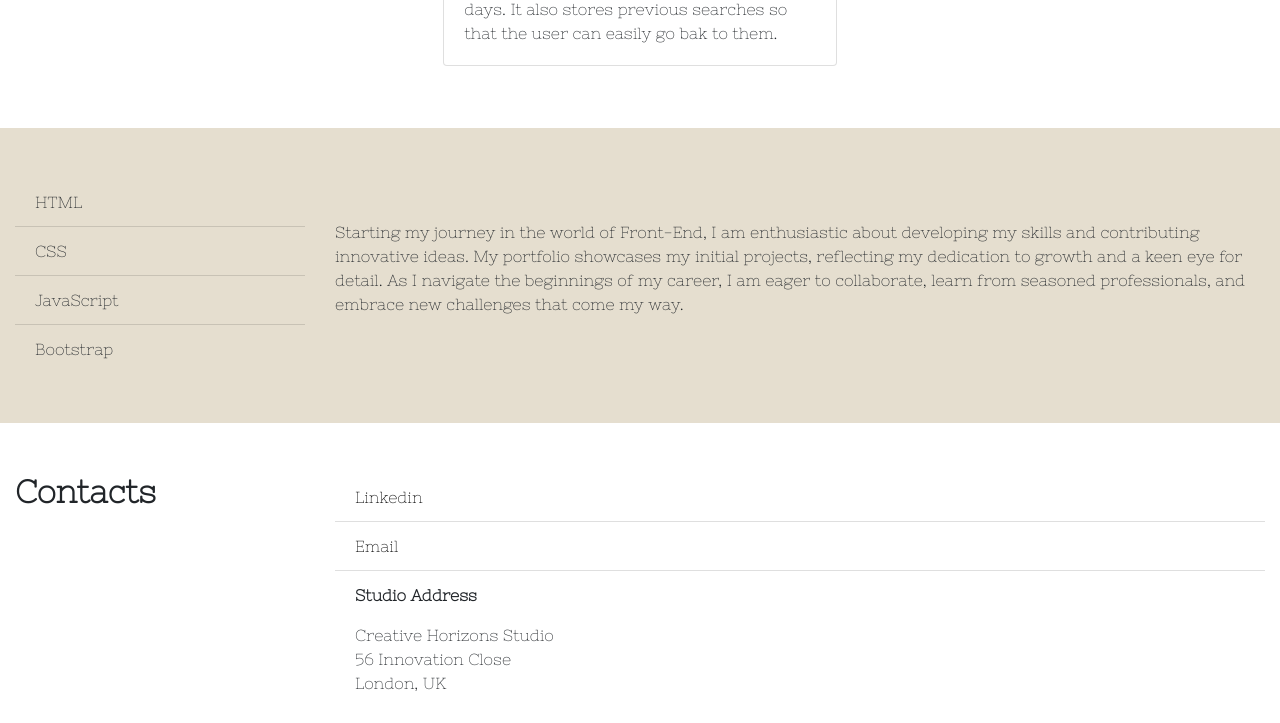
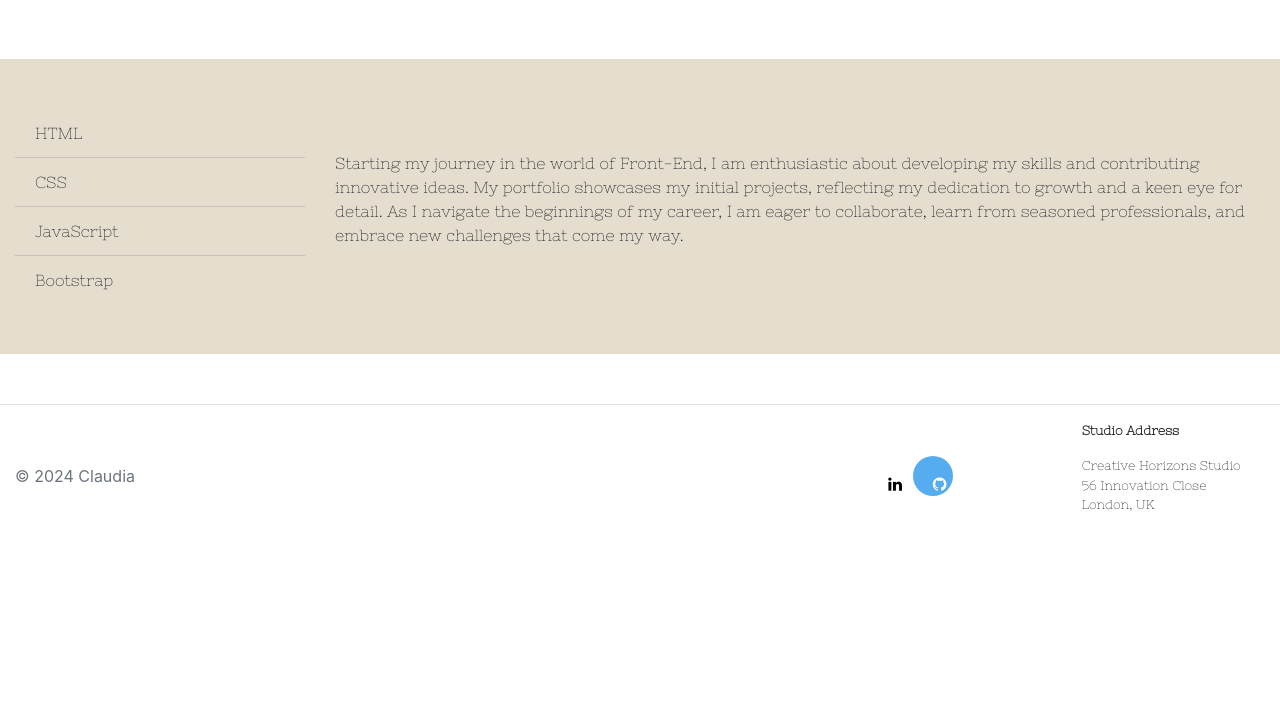
Before and after one commit to ClaudiaBiplus/portfolio-bootstrap, a plain HTML site: page index.html in a window 1280 px wide. Shown: the part 1023-1746 px from the top of the page. After the commit the page ends 1593 px from the top, so only its background shows below. Drawn offline with nearby package versions, Linux system fonts and the light colour scheme.

Commit message:
added footer

```diff
--- a/css/stylesheet.css
+++ b/css/stylesheet.css
@@ -6,6 +6,10 @@
 @font-face {
     font-family: Callheart;
     src: url(../fonts/callheart/Callheart.otf);
+}
+
+.navbar {
+    background-color: #e5decf;
 }
 
 .navbar-brand {
@@ -48,8 +52,27 @@ h2 {
     padding-right: 30px;
 }
 
+footer div p {
+    font-size: 0.8em;
+}
 
-/* #projects img {
+.fa {
+    padding: 20px;
+    font-size: 30px;
+    width: 30px;
+    height: 30px;
+    text-align: center;
+    text-decoration: none;
+    border-radius: 50%;
+}
+
+.fa-github {
+    background: #55ACEE;
+    color: white;
+}
+
+/* imgs are b&w when not hovered on
+#projects img {
     filter: grayscale(100%);
 }
 
--- a/index.html
+++ b/index.html
@@ -5,11 +5,13 @@
     <meta name="viewport" content="width=device-width, initial-scale=1.0">
     <link rel="stylesheet" href="https://cdn.jsdelivr.net/npm/bootstrap@4.3.1/dist/css/bootstrap.min.css" integrity="sha384-ggOyR0iXCbMQv3Xipma34MD+dH/1fQ784/j6cY/iJTQUOhcWr7x9JvoRxT2MZw1T" crossorigin="anonymous">
     <link rel="stylesheet" type="text/css" href="css/stylesheet.css" />
+    <!-- Add icon library -->
+    <link rel="stylesheet" href="https://cdnjs.cloudflare.com/ajax/libs/font-awesome/4.7.0/css/font-awesome.min.css">
     <title>Portfolio</title>
 </head>
 <body>
     <!-- NAVBAR -->
-    <nav class="navbar navbar-expand-lg navbar-light bg-light">
+    <nav class="navbar navbar-expand-lg navbar-light fixed-top">
         <div class="navbar-brand">
           <img src="images/LittleIcon.png" width="30" height="30" class="d-inline-block align-top" alt="">
           Claudia Filannino
@@ -100,31 +102,37 @@
     </div>
 
 
-    <!-- CONTACT  -->
-    <div class="container-fluid">
+    <!-- FOOTER - CONTACT  -->
+    <!-- <div class="container-fluid">
         <div class="row">
             <div class="col-3">
                 <h2 id="contacts">Contacts</h2>
             </div>
             <div class="col-9">
-                <ul class="list-group list-group-flush">
-                    <li class="list-group-item"><a href="https://www.linkedin.com/in/claudia-filannino/">Linkedin</a></li>
-                    <li class="list-group-item"><a href="mailto: claudia@creativehorizons.fk?subject=Not%20a%20real%20email%20address?body=The%20email%20you%20are%20trying%20to%20send%20this%20to%20does%20not%20exist">Email</a></li>
-                    <li class="list-group-item">
                 <p id="address">Studio Address</p>
                     <p>Creative Horizons Studio<br>
                         56 Innovation Close<br>
                         London, UK</p>
-                    </li>
                 </ul>
             </div>
         </div>
+    </div> -->
+    <footer class="d-flex flex-wrap justify-content-between align-items-center py-3 my-4 border-top">
+        <div class="col-8 align-items-center">
+          <span class="mb-3 mb-md-0 text-muted">© 2024 Claudia</span>
         </div>
-
-    <!-- FOOTER  -->
-    <!-- All hyperlinks should have a hover effect.
-    All buttons should display a box shadow upon hover. -->
-
+        <div class="col">
+            <a href="#" class="fa fa-linkedin"></a>
+            <a href="#" class="fa fa-github"></a>
+        </div>
+        <div class="col">
+            <p id="address">Studio Address</p>
+                <p>Creative Horizons Studio<br>
+                    56 Innovation Close<br>
+                    London, UK</p>
+            </ul>
+        </div>
+    </footer>
 
     <!-- for bootstrap interactivity -->
     <script src="https://code.jquery.com/jquery-2.1.3.min.js"></script>
```
Lines whose indentation alone changed are shown as unchanged.
